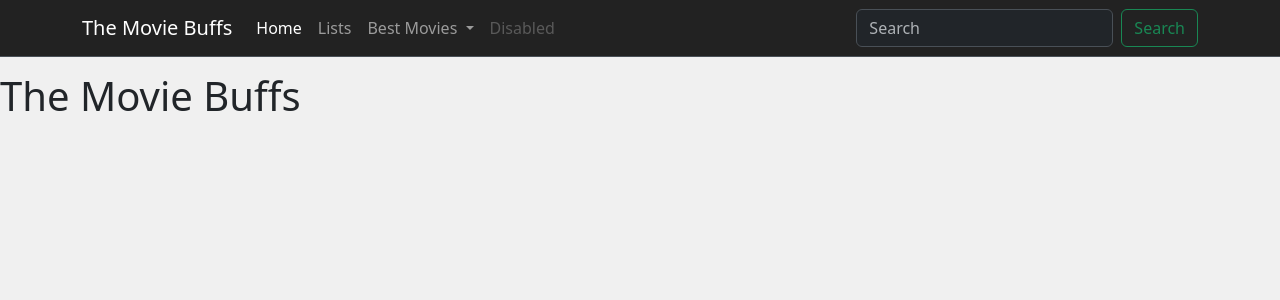
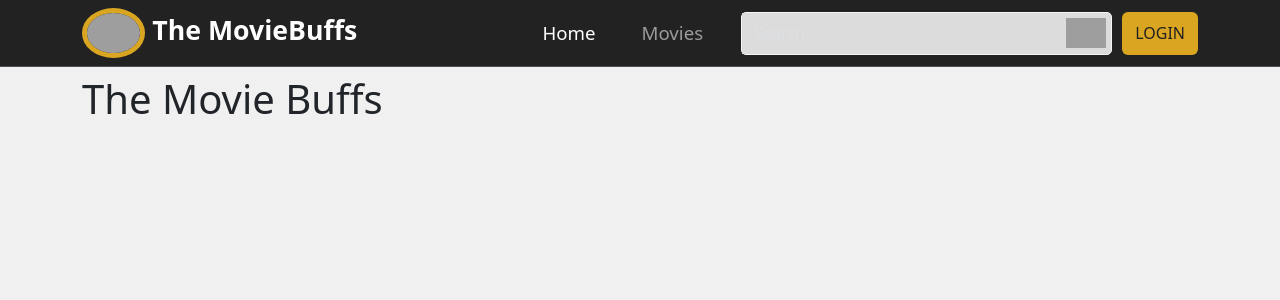
Before and after one commit to Chidoskii/3350-final-proj, a PHP site: page / in a window 1280 px wide. Shown: the top 300 px of the page. Run offline with PHP 8.4, Linux system fonts and the light colour scheme; data that the repository does not hold is empty; a stand-in replaces the project's code that opens the database connection; grey boxes are pictures that could not be loaded.

Commit message:
navbar changes
...

```diff
--- a/index.php
+++ b/index.php
@@ -16,48 +16,45 @@ require_once("./php/config.php");
     <link href="https://cdn.jsdelivr.net/npm/bootstrap@5.3.3/dist/css/bootstrap.min.css" rel="stylesheet" integrity="sha384-QWTKZyjpPEjISv5WaRU9OFeRpok6YctnYmDr5pNlyT2bRjXh0JMhjY6hW+ALEwIH" crossorigin="anonymous">
     <link rel="stylesheet" href="./styles/navbar.css">
     <link rel="stylesheet" href="./styles/style.css">
+    <link rel="shortcut icon" href="../imgs/favicon.ico" />
 </head>
 <body>
 <nav class="topnav navbar bg-dark fixed-top navbar-expand-lg bg-body-tertiary border-bottom border-body" data-bs-theme="dark">
   <div class="container-md">
-    <a class="navbar-brand" href="#">The Movie Buffs</a>
+    <a class="navbar-brand" href="#"><img alt="The Movie Buffs" src="./imgs/moviebuffs.png" class="mb-nav-logo"/>&nbsp;The MovieBuffs</a>
     <button class="navbar-toggler" type="button" data-bs-toggle="collapse" data-bs-target="#navbarSupportedContent" aria-controls="navbarSupportedContent" aria-expanded="false" aria-label="Toggle navigation">
       <span class="navbar-toggler-icon"></span>
     </button>
     <div class="collapse navbar-collapse" id="navbarSupportedContent">
-      <ul class="navbar-nav me-auto mb-2 mb-lg-0">
+      <ul class="navbar-nav ms-auto mb-2 mb-lg-0">
         <li class="nav-item">
           <a class="nav-link active" aria-current="page" href="#">Home</a>
         </li>
-        <li class="nav-item">
-          <a class="nav-link" href="#">Lists</a>
-        </li>
         <li class="nav-item dropdown">
-          <a class="nav-link dropdown-toggle" href="#" role="button" data-bs-toggle="dropdown" aria-expanded="false">
-            Best Movies
+          <a class="nav-link " href="#" role="button" data-bs-toggle="dropdown" aria-expanded="false">
+            Movies
           </a>
           <ul class="dropdown-menu">
-            <li><a class="dropdown-item" href="#">All </a></li>
-            <li><a class="dropdown-item" href="#">Another action</a></li>
-            <li><hr class="dropdown-divider"></li>
-            <li><a class="dropdown-item" href="#">Something else here</a></li>
+            <li><a class="dropdown-item" href="#">Latest Releases</a></li>
+            <li><a class="dropdown-item" href="#">Best Movies All Time </a></li>
+            <li><a class="dropdown-item" href="#">Best Movies This Year  </a></li>
+            <li><a class="dropdown-item" href="#">Best Action Movies</a></li>
+            <li><a class="dropdown-item" href="#">Best Comedy Movies</a></li>
+            <li><a class="dropdown-item" href="#">Best Horror Movies</a></li>
           </ul>
         </li>
-        <li class="nav-item">
-          <a class="nav-link disabled" aria-disabled="true">Disabled</a>
-        </li>
       </ul>
-      <form class="d-flex" role="search">
-        <input class="form-control me-2" type="search" placeholder="Search" aria-label="Search">
-        <button class="btn btn-outline-success" type="submit">Search</button>
+      <form class="d-flex topnav-search-box-can" role="search">
+        <input class="form-control me-2 topnav-search-box" type="search" placeholder="Search" aria-label="Search">
+        <button class="btn btn-outline-secondary topnav-search-btn" type="submit"><img alt=".." src="./imgs/search_icon.png" class="search-icon"/></button>
       </form>
+      <button class="btn register-btn">LOGIN</button>
     </div>
   </div>
 </nav>
-<br>
-<br>
-<br>
+<div class="page-contents container-md">
 <h1>The Movie Buffs</h1>
+</div>
 
 <script src="https://cdn.jsdelivr.net/npm/@popperjs/core@2.11.8/dist/umd/popper.min.js" integrity="sha384-I7E8VVD/ismYTF4hNIPjVp/Zjvgyol6VFvRkX/vR+Vc4jQkC+hVqc2pM8ODewa9r" crossorigin="anonymous"></script>
 <script src="https://cdn.jsdelivr.net/npm/bootstrap@5.3.3/dist/js/bootstrap.min.js" integrity="sha384-0pUGZvbkm6XF6gxjEnlmuGrJXVbNuzT9qBBavbLwCsOGabYfZo0T0to5eqruptLy" crossorigin="anonymous"></script>
--- a/styles/navbar.css
+++ b/styles/navbar.css
@@ -1,3 +1,74 @@
 .topnav {
   background-color: #222 !important;
 }
+
+.navbar-brand {
+  padding: 0;
+  font-size: 20pt;
+  font-weight: 600;
+}
+
+.nav-item {
+  margin: 0 15px;
+}
+
+.mb-nav-logo {
+  height: 50px;
+  border: goldenrod 5px solid;
+  border-radius: 50%;
+}
+
+.navbar-nav {
+  font-size: 14pt;
+  margin-right: 15px;
+}
+
+.topnav-search-box-can {
+  width: 45%;
+  height: 43px;
+  border-radius: 5px;
+  border: 1px whitesmoke solid;
+  background-color: gainsboro;
+}
+
+.topnav-search-box {
+  color: black !important;
+  border: none;
+  border-radius: 0;
+  background-color: gainsboro !important;
+  margin-right: 0px !important;
+}
+
+.topnav-search-btn {
+  padding: 5px;
+  border-radius: 0;
+  border-bottom-right-radius: 5px;
+  border-top-right-radius: 5px;
+  border: none;
+  background-color: gainsboro;
+}
+
+.topnav-search-btn:hover {
+  background-color: rgb(185, 185, 185);
+}
+
+.search-icon {
+  height: 30px;
+}
+
+.register-btn {
+  margin-left: 10px;
+  height: 43px;
+  color: #222;
+  font-weight: 500;
+  background-color: goldenrod;
+}
+
+.register-btn:hover {
+  margin-left: 10px;
+  height: 43px;
+  color: goldenrod;
+  font-weight: 500;
+  border: gainsboro 1px solid;
+  background-color: #222;
+}
--- a/styles/style.css
+++ b/styles/style.css
@@ -1,3 +1,7 @@
 body {
   background-color: rgb(240, 240, 240);
 }
+
+.page-contents {
+  padding-top: 75px;
+}
```
Also changed, not shown: 1 other file.
